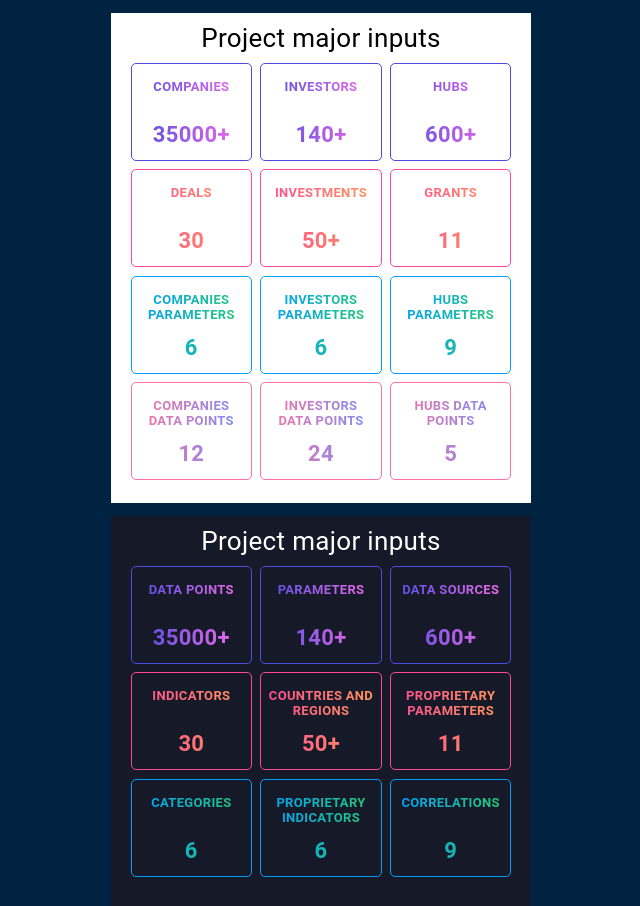
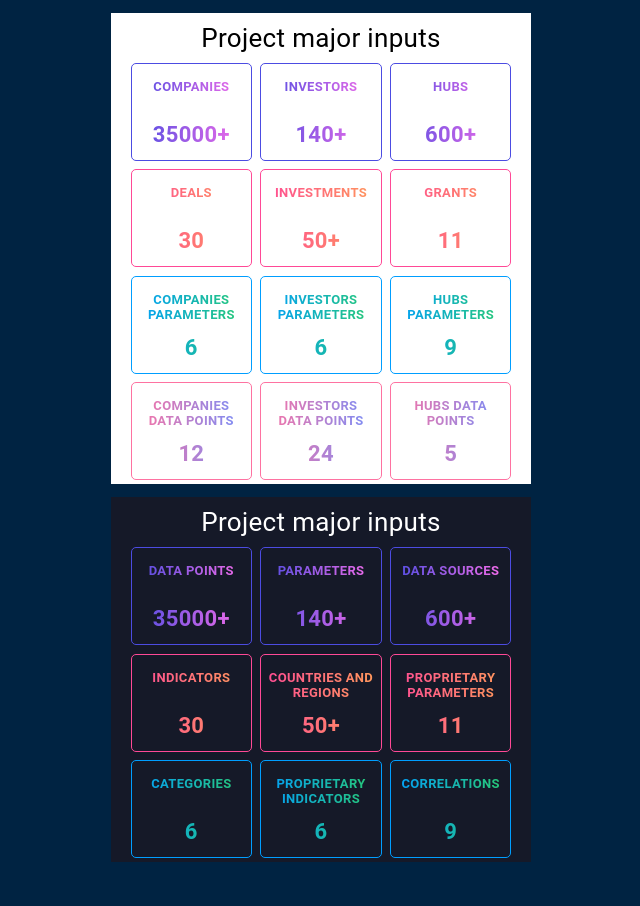
Before and after one commit to virusreloaded/banner, a plain HTML site: page index.html in a window 1280 px wide. Shown: the whole page, without its empty margins (319-959 px from the left). After the commit the page ends 862 px from the top, so only its background shows below. Drawn offline with Linux system fonts and the light colour scheme.

Commit message:
removed height

```diff
--- a/css/style.css
+++ b/css/style.css
@@ -9,14 +9,14 @@ html, body {
 .banner-container.light {
   text-align: center;
   width: 420px;
-  height: 490px;
+  /* height: 490px; */
   margin: 1% auto;
   background: white;
 }
 .banner-container.dark {
   text-align: center;
   width: 420px;
-  height: 390px;
+  /* height: 390px; */
   margin: 1% auto;
   background: #151928;
 }
```
